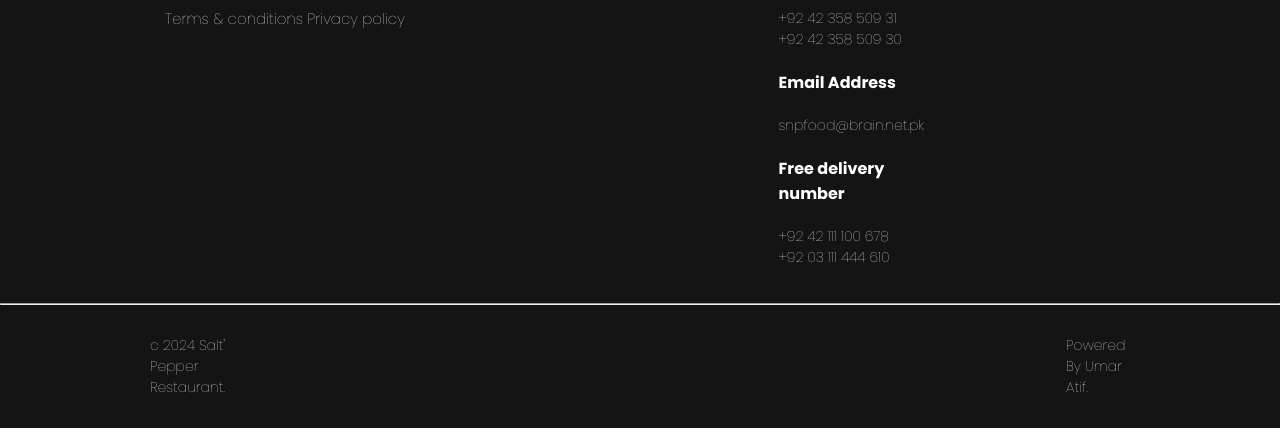
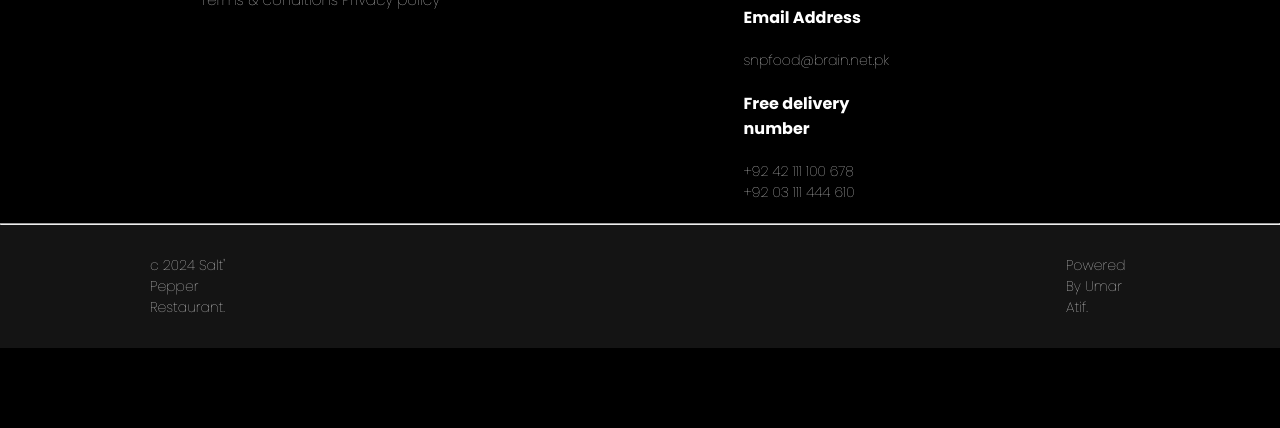
Before and after one commit to Umar-Atif/Salt-n-Pepper, a plain HTML site: page about.html in a window 1280 px wide. Shown: the part 4907-5335 px from the top of the page. After the commit the page ends 5255 px from the top, so only its background shows below. Drawn offline with Linux system fonts and the light colour scheme.

Commit message:
Assignment Done

```diff
--- a/styles/about.css
+++ b/styles/about.css
@@ -178,7 +178,7 @@ a{
 /* footer */
 
 .elements-8{
-    margin: 50px 150px 0;
+    margin: 50px 200px 0;
     display: flex;
 }
 .footer-p1{
@@ -229,11 +229,11 @@ a{
     border-radius: 25px;
     padding: 10px;
 }
-.footer-parent{
+-parent{
     background-color: rgb(20, 20, 20);
     padding: 15px;
 }
-.footer-sec-img{
+-sec-img{
     margin: 30px 0 1px;
 }
 
--- a/styles/feedback.css
+++ b/styles/feedback.css
@@ -211,7 +211,7 @@ a{
 /* footer */
 
 .elements-8{
-    margin: 50px 150px 0;
+    margin: 50px 200px 0;
     display: flex;
 }
 .footer-p1{
--- a/styles/home.css
+++ b/styles/home.css
@@ -284,7 +284,7 @@ a{
 /* footer */
 
 .elements-8{
-    margin: 50px 150px 0;
+    margin: 50px 200px 0;
     display: flex;
 }
 .footer-p1{
--- a/styles/publications.css
+++ b/styles/publications.css
@@ -85,7 +85,7 @@ a{
 /* footer */
 
 .elements-8{
-    margin: 50px 150px 0;
+    margin: 50px 200px 0;
     display: flex;
 }
 .footer-p1{
```
Also changed, not shown: assets/7.webp (added), assets/about9.png (added), assets/imageno67.webp (added).
